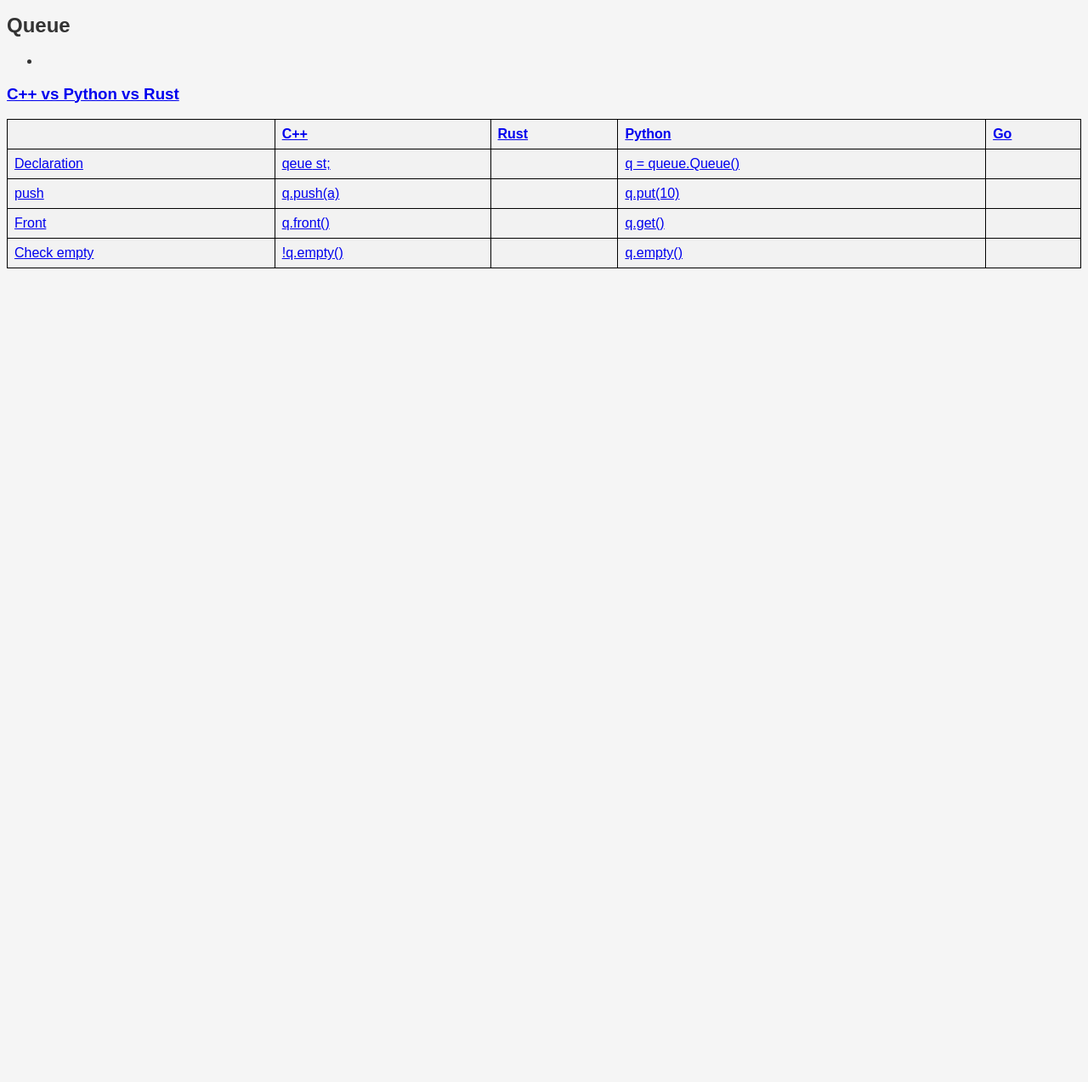
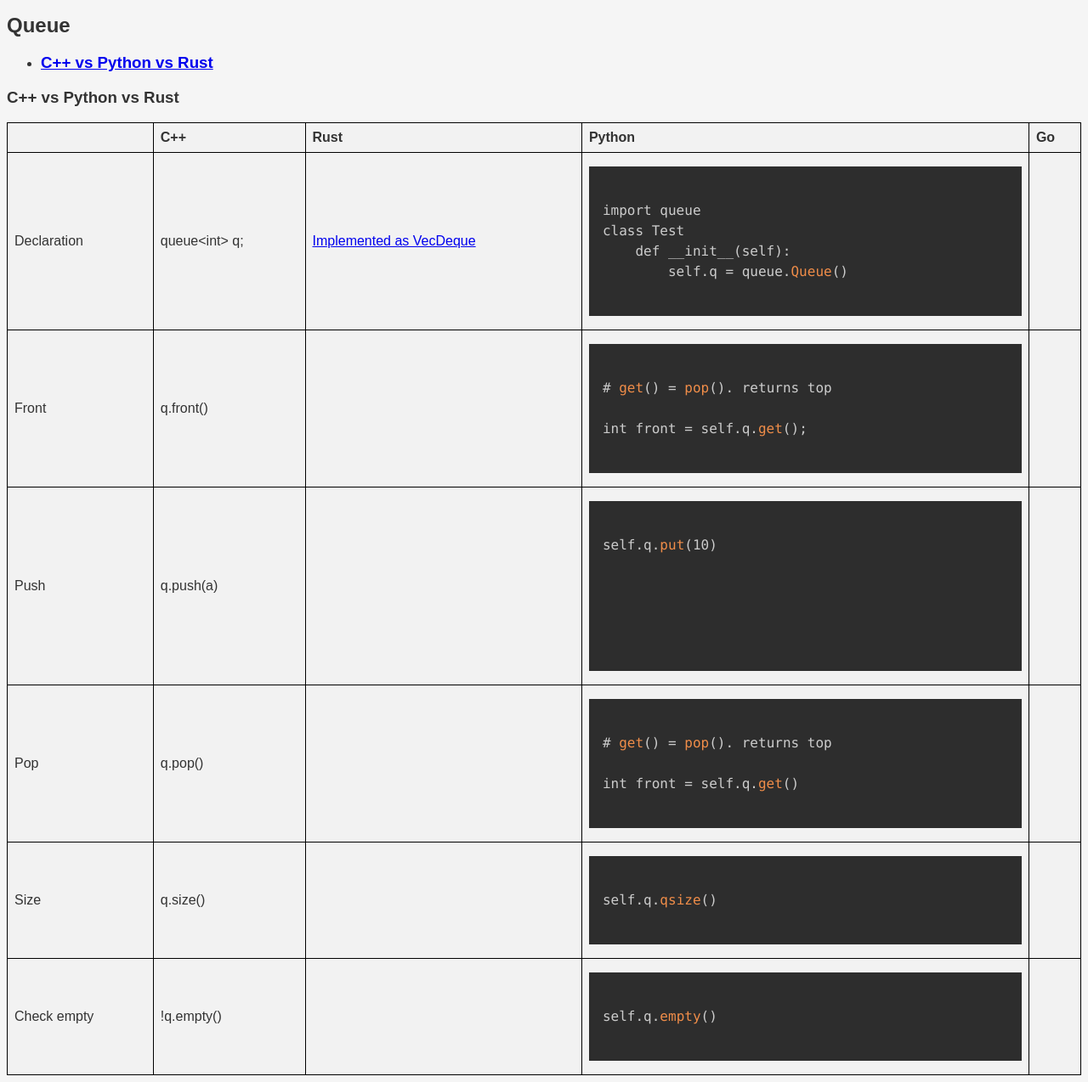
Before and after one commit to code-with-amitk/code-with-amitk.github.io, a Jekyll site: the page docs/Languages/Programming/C++/STL/Containers/Container_Adoptors/queue.html, which Jekyll copies as it is, in a window 1280 px wide. Shown: the whole page at 85% size. Built offline with Jekyll 4.4.1, drawn with Linux system fonts in a browser that asks for light colours; before the commit the page ends 900 px from its top, so only the background shows below that.

Commit message:
Update queue.html

```diff
--- a/docs/Languages/Programming/C++/STL/Containers/Container_Adoptors/queue.html
+++ b/docs/Languages/Programming/C++/STL/Containers/Container_Adoptors/queue.html
@@ -25,27 +25,70 @@
         </tr>
         <tr>
             <td>Declaration</td>
-            <td>qeue<int> st;</td>
-            <td></td>
-            <td>q = queue.Queue()</td>
+            <td>queue&lt;int> q;</td>
+            <td><a href="https://amitkumar50.github.io/Languages/Programming/C++/STL/Containers/Seqeunce_Containers/Deque.html">Implemented as VecDeque</a></td>
             <td>
+                <pre><code class="language-css">
+import queue
+class Test
+    def __init__(self):
+        self.q = queue.Queue()
+                </code></pre>
+            </td>
 
+            <td>
             </td>
-        </tr>
-
-        <tr>
-            <td>push</td>
-            <td>q.push(a)</td>
-            <td></td>
-            <td>q.put(10)</td>
-            <td></td>
         </tr>
 
         <tr>
             <td>Front</td>
             <td>q.front()</td>
             <td></td>
-            <td>q.get()</td>
+                <td><pre><code class="language-css">
+# get() = pop(). returns top
+
+int front = self.q.get();
+                </code></pre>
+            </td>
+            <td></td>
+        </tr>
+
+        <tr>
+            <td>Push</td>
+            <td>q.push(a)</td>
+            <td></td>
+            <td>
+                <pre><code class="language-css">
+self.q.put(10)
+                <pre></code>
+            </td>
+            <td></td>
+        </tr>
+
+        <tr>
+            <td>Pop</td>
+            <td>q.pop()</td>
+            <td></td>
+            <td>
+                <pre><code class="language-css">
+# get() = pop(). returns top
+
+int front = self.q.get()
+                </pre></code>
+            </td>
+
+            <td></td>
+        </tr>
+
+        <tr>
+            <td>Size</td>
+            <td>q.size()</td>
+            <td></td>
+            <td>
+                <pre><code class="language-css">
+self.q.qsize()
+                </pre></code>
+            </td>
             <td></td>
         </tr>
 
@@ -53,11 +96,16 @@
             <td>Check empty</td>
             <td>!q.empty()</td>
             <td></td>
-            <td>q.empty()</td>
+            <td>
+                <pre><code class="language-css">
+self.q.empty()
+                </pre></code>
+            </td>
             <td></td>
         </tr>
     </table>
 
+    <script src="/scripts/prism.js"></script>
 </body>
 
 </html>
```
Also changed, not shown: other parts of docs/Languages/Programming/C++/STL/Containers/Container_Adoptors/queue.html (+1 -1 lines).
